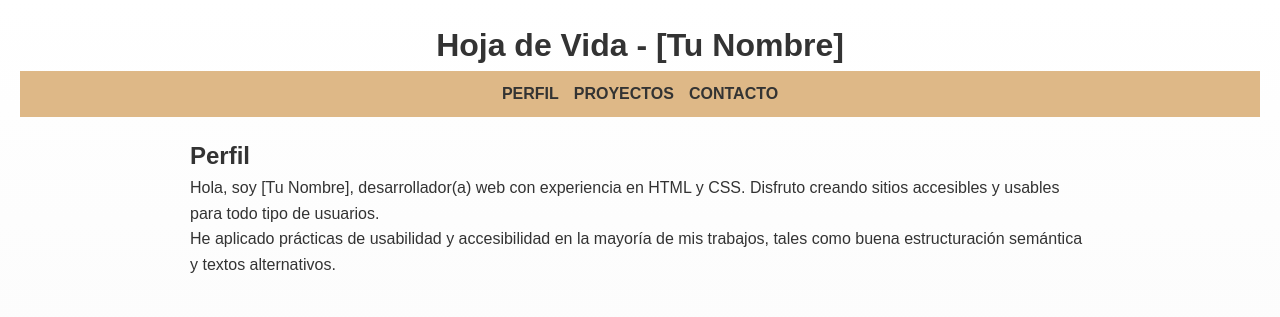
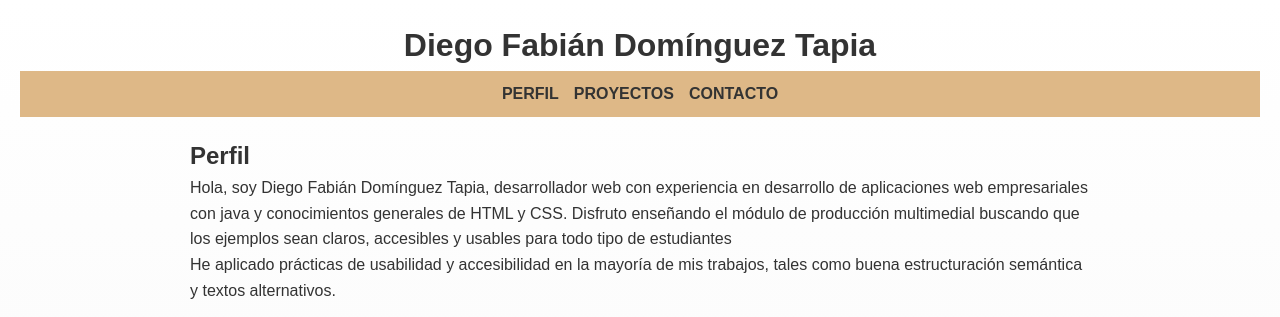
Before and after one commit to dfdomin/dfdomin.github.io, a plain HTML site: page index.html in a window 1280 px wide. Shown: the top 317 px of the page. Drawn offline with Linux system fonts and the light colour scheme.

Commit message:
Update index.html

```diff
--- a/index.html
+++ b/index.html
@@ -13,7 +13,7 @@
 
   <!-- ENCABEZADO Y MENÚ DE NAVEGACIÓN (USABILIDAD) -->
   <header>
-    <h1>Hoja de Vida - [Tu Nombre]</h1>
+    <h1>Diego Fabián Domínguez Tapia</h1>
     <nav class="main-menu">
       <a href="#perfil">Perfil</a>
       <a href="#proyectos">Proyectos</a>
@@ -25,7 +25,7 @@
     <!-- SECCIÓN PERFIL -->
     <section id="perfil" class="section">
       <h2>Perfil</h2>
-      <p>Hola, soy [Tu Nombre], desarrollador(a) web con experiencia en HTML y CSS. Disfruto creando sitios accesibles y usables para todo tipo de usuarios.</p>
+      <p>Hola, soy Diego Fabián Domínguez Tapia, desarrollador web con experiencia en desarrollo de aplicaciones web empresariales con java y conocimientos generales de HTML y CSS. Disfruto enseñando el módulo de producción multimedial buscando que los ejemplos sean claros, accesibles y usables para todo tipo de estudiantes</p>
       <p>He aplicado prácticas de usabilidad y accesibilidad en la mayoría de mis trabajos, tales como buena estructuración semántica y textos alternativos.</p>
     </section>
 
```
